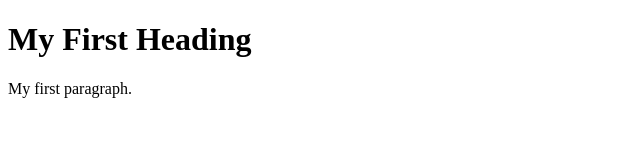
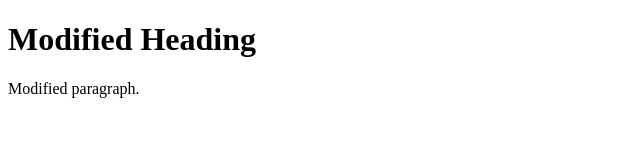
Before and after one commit to Stefan-Dimitrov-Stoyanov/test, a plain HTML site: page index.html in a window 1280 px wide. Shown: the whole page, without its empty margins (0-640 px from the left). Drawn offline with Linux system fonts and the light colour scheme.

Commit message:
modified

```diff
--- a/index.html
+++ b/index.html
@@ -2,9 +2,9 @@
 <html>
 <body>
 
-<h1> My First Heading </h1>
+<h1> Modified Heading </h1>
 
-<p> My first paragraph. </p>
+<p> Modified paragraph. </p>
 
 </body>
 </html>
```
